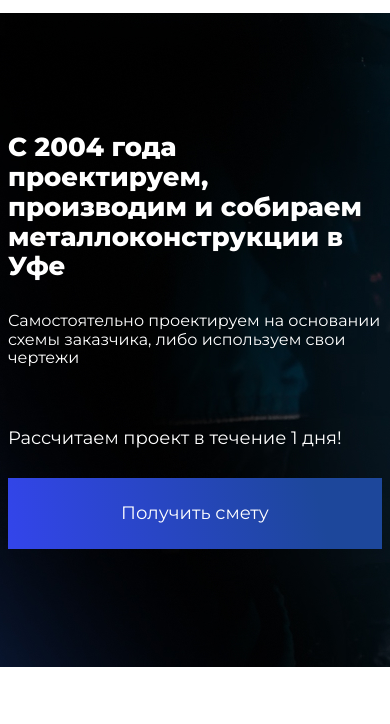
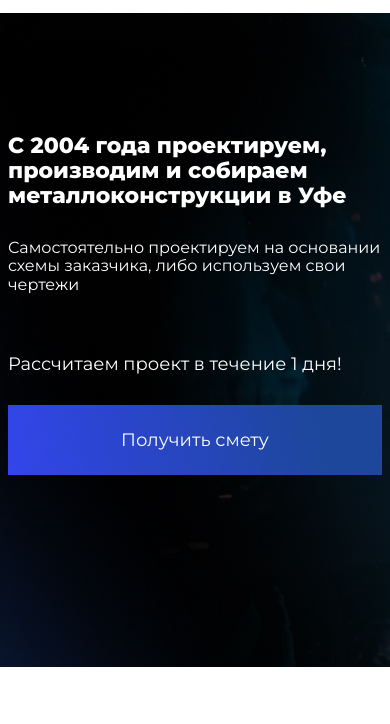
Before and after one commit to karinagubai/st-snab, a plain HTML site: page index.html in a window 390 px wide. Shown: the part 93-817 px from the top of the page. Drawn offline with nearby package versions, Linux system fonts and the light colour scheme.

Commit message:
changes h1 font-size

```diff
--- a/css/main.css
+++ b/css/main.css
@@ -489,6 +489,7 @@ img[src*="adv8"] {
 
 .agree {
   width: 349px;
+  max-width: 100%;
 }
 
  .modal-form {
@@ -580,6 +581,12 @@ img[src*="adv8"] {
 /* =================================
   Media Queries
 ==================================== */
+
+@media (max-width: 420px) {
+  h1 {
+    font-size: 22px;
+  }
+}
 
 @media (min-width: 576px) {
 
```
Also changed, not shown: 2 other files.
